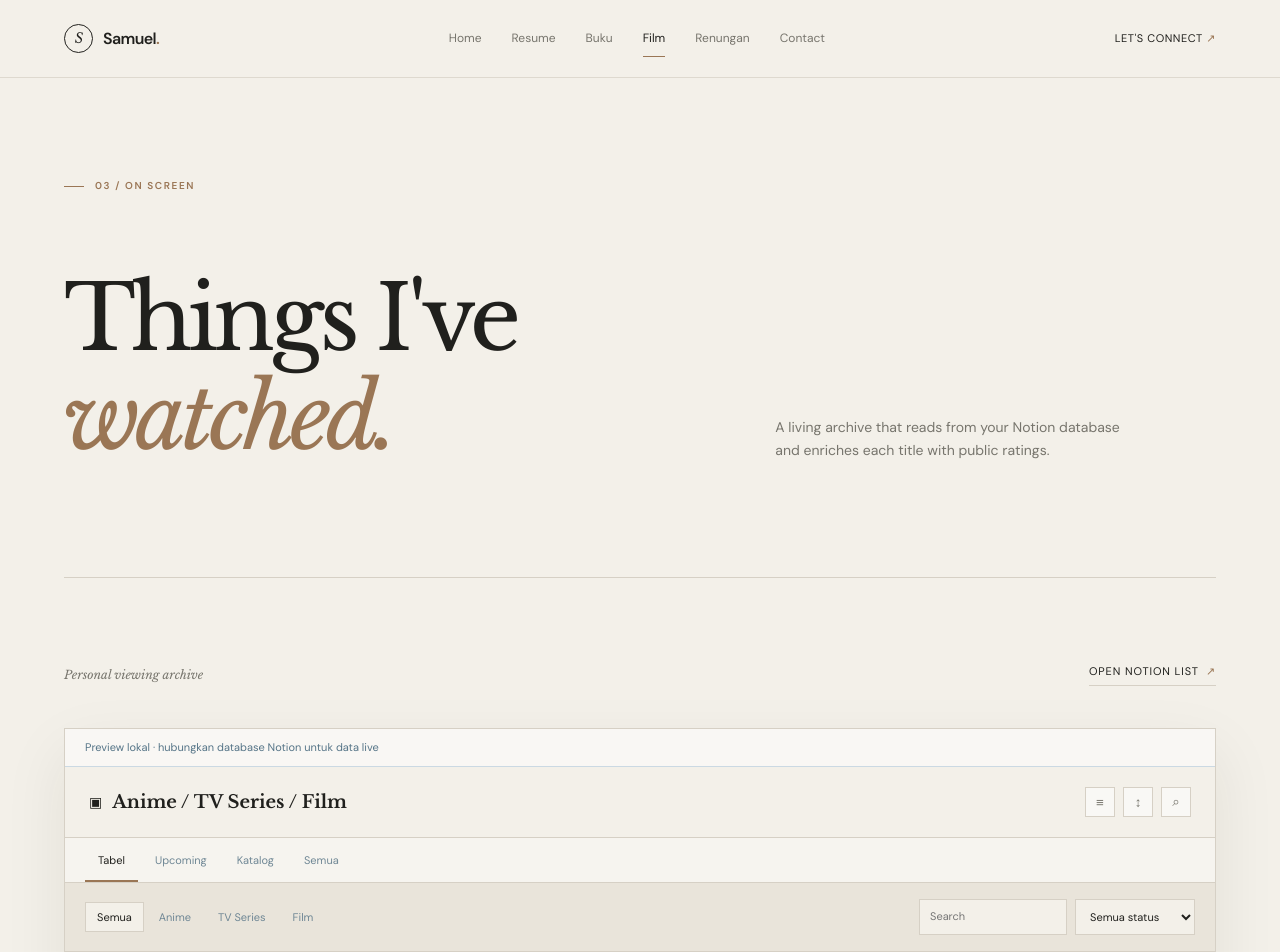
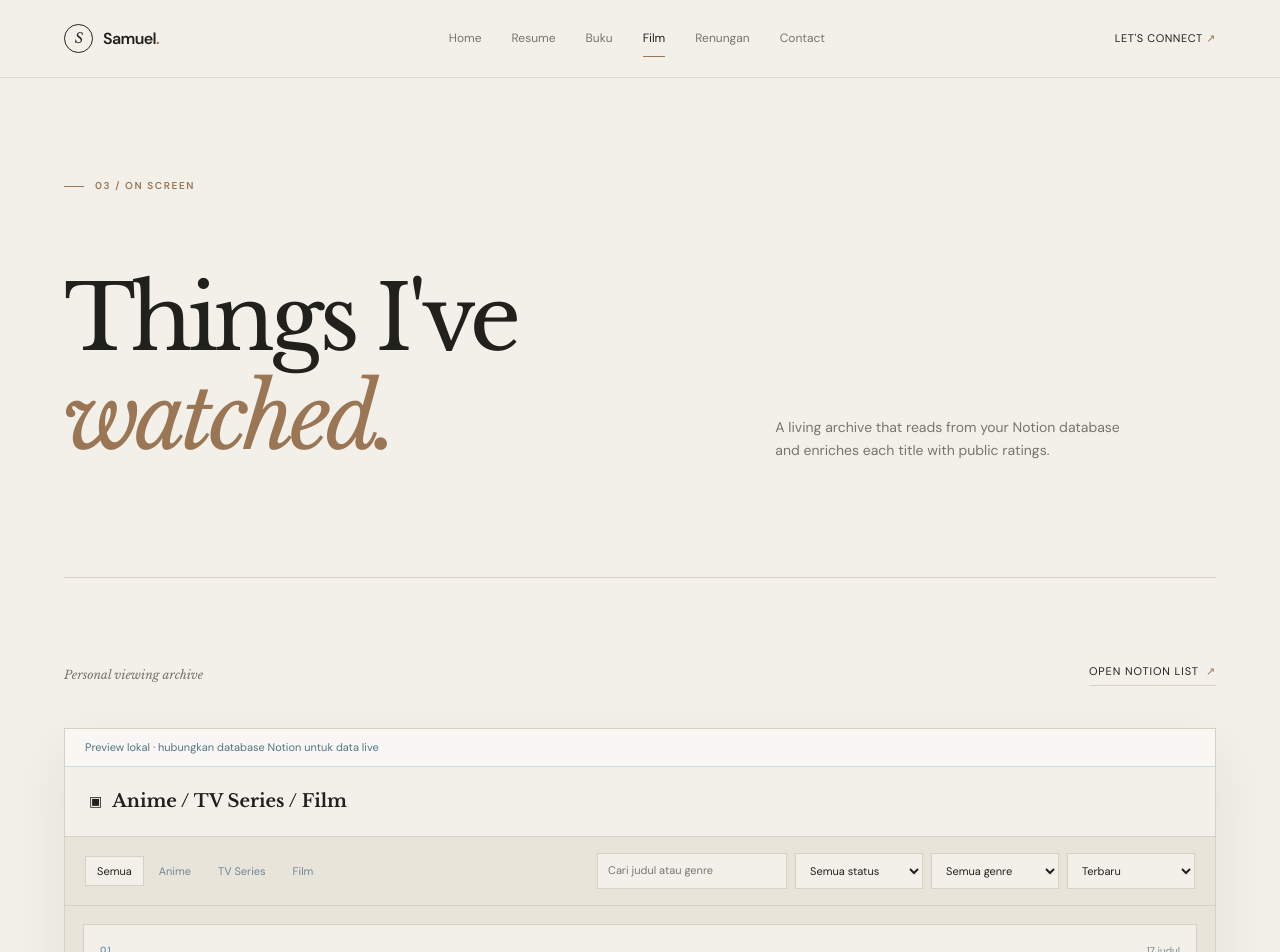
Before and after one commit to Samuel-Ararath/Resume, a Next.js app: page /film in a window 1280 px wide. Shown: the top 952 px of the page. Built offline with nearby package versions, Linux system fonts and the light colour scheme.

Commit message:
Remove Notion view tabs and add film sorting filters

```diff
--- a/components/film-archive.tsx
+++ b/components/film-archive.tsx
@@ -3,9 +3,9 @@
 import { useMemo, useState } from 'react'
 import type { Film } from '@/lib/content'
 
-const views = ['Tabel', 'Upcoming', 'Katalog', 'Semua'] as const
 const types = ['Semua', 'Anime', 'TV Series', 'Film'] as const
 const databaseTypes = ['Anime', 'TV Series', 'Film'] as const
+const sortOptions = ['Terbaru', 'Judul A–Z', 'Rating pribadi', 'Rating umum', 'Populer'] as const
 
 function RatingValue({ value }: { value: string }) {
   const stars = value.match(/⭐️?/g)?.filter(Boolean) ?? []
@@ -45,28 +45,46 @@ function FilmTable({ title, films }: { title: string; films: Film[] }) {
 }
 
 export function FilmArchive({ films, synced }: { films: Film[]; synced: boolean }) {
-  const [view, setView] = useState<(typeof views)[number]>('Tabel')
   const [type, setType] = useState<(typeof types)[number]>('Semua')
   const [query, setQuery] = useState('')
   const [status, setStatus] = useState('Semua status')
+  const [genre, setGenre] = useState('Semua genre')
+  const [sort, setSort] = useState<(typeof sortOptions)[number]>('Terbaru')
 
-  const filteredFilms = useMemo(() => films.filter((film) => {
-    const matchesType = type === 'Semua' || film.type === type
-    const matchesStatus = status === 'Semua status' || film.watchStatus === status
-    const haystack = `${film.title} ${film.genres.join(' ')}`.toLowerCase()
-    return matchesType && matchesStatus && haystack.includes(query.toLowerCase())
-  }), [films, query, status, type])
+  const genres = useMemo(() => [...new Set(films.flatMap((film) => film.genres))].sort((a, b) => a.localeCompare(b)), [films])
+  const filteredFilms = useMemo(() => {
+    const result = films.filter((film) => {
+      const matchesType = type === 'Semua' || film.type === type
+      const matchesStatus = status === 'Semua status' || film.watchStatus === status
+      const matchesGenre = genre === 'Semua genre' || film.genres.includes(genre)
+      const haystack = `${film.title} ${film.genres.join(' ')}`.toLowerCase()
+      return matchesType && matchesStatus && matchesGenre && haystack.includes(query.toLowerCase())
+    })
+    return [...result].sort((a, b) => {
+      if (sort === 'Judul A–Z') return a.title.localeCompare(b.title)
+      if (sort === 'Rating pribadi') return ratingNumber(b.rating) - ratingNumber(a.rating)
+      if (sort === 'Rating umum') return ratingNumber(b.generalRating ?? b.malRating) - ratingNumber(a.generalRating ?? a.malRating)
+      if (sort === 'Populer') return ratingNumber(b.generalRating ?? b.malRating) - ratingNumber(a.generalRating ?? a.malRating)
+      return 0
+    })
+  }, [films, genre, query, sort, status, type])
 
-  const groupedFilms = databaseTypes.map((databaseType) => ({ type: databaseType, films: filteredFilms.filter((film) => film.type === databaseType) }))
+  const visibleGroups = type === 'Semua' ? databaseTypes : [type]
+  const groupedFilms = visibleGroups.map((databaseType) => ({ type: databaseType, films: filteredFilms.filter((film) => film.type === databaseType) }))
 
   return (
     <section className="film-database" aria-label="Personal viewing database">
       <div className="database-sync-status" data-live={synced}>{synced ? 'Live dari Notion · rating diperbarui otomatis' : 'Preview lokal · hubungkan database Notion untuk data live'}</div>
-      <div className="film-database-head"><div className="database-title"><span aria-hidden="true">▣</span><strong>Anime / TV Series / Film</strong></div><div className="database-actions"><button type="button" aria-label="Filter database">≡</button><button type="button" aria-label="Sort database">↕</button><button type="button" aria-label="Search database">⌕</button></div></div>
-      <div className="film-tabs" role="tablist" aria-label="Database views">{views.map((item) => <button key={item} type="button" role="tab" aria-selected={view === item} className={view === item ? 'is-selected' : ''} onClick={() => setView(item)}>{item}</button>)}</div>
-      <div className="film-toolbar"><div className="film-filters" aria-label="Filter by type">{types.map((item) => <button key={item} type="button" className={type === item ? 'is-selected' : ''} onClick={() => setType(item)}>{item}</button>)}</div><div className="film-controls"><label className="sr-only" htmlFor="film-search">Search titles or genres</label><input id="film-search" value={query} onChange={(event) => setQuery(event.target.value)} placeholder="Search" /><label className="sr-only" htmlFor="film-status">Filter watch status</label><select id="film-status" value={status} onChange={(event) => setStatus(event.target.value)}><option>Semua status</option><option>Sudah selesai</option><option>Belum nonton</option><option>Sedang nonton</option></select></div></div>
-      {view === 'Katalog' ? <div className="film-catalog">{filteredFilms.map((film) => <article key={film.title}>{film.poster ? <img src={film.poster} alt="" className="film-cover-image" /> : <span className="film-cover" aria-hidden="true">{film.title.slice(0, 1)}</span>}<h3>{film.title}</h3><p>{film.type} · {film.generalRating ? `TMDB ${film.generalRating}` : `MAL ${film.malRating}`}</p></article>)}</div> : <div className="film-database-grid">{groupedFilms.map((group) => <FilmTable key={group.type} title={group.type} films={group.films} />)}</div>}
+      <div className="film-database-head"><div className="database-title"><span aria-hidden="true">▣</span><strong>Anime / TV Series / Film</strong></div></div>
+      <div className="film-toolbar"><div className="film-filters" role="tablist" aria-label="Pilih kategori">{types.map((item) => <button key={item} type="button" role="tab" aria-selected={type === item} className={type === item ? 'is-selected' : ''} onClick={() => setType(item)}>{item}</button>)}</div><div className="film-controls"><label className="sr-only" htmlFor="film-search">Search titles or genres</label><input id="film-search" value={query} onChange={(event) => setQuery(event.target.value)} placeholder="Cari judul atau genre" /><label className="sr-only" htmlFor="film-status">Filter watch status</label><select id="film-status" value={status} onChange={(event) => setStatus(event.target.value)}><option>Semua status</option><option>Sudah selesai</option><option>Belum nonton</option><option>Sedang nonton</option></select><label className="sr-only" htmlFor="film-genre">Filter genre</label><select id="film-genre" value={genre} onChange={(event) => setGenre(event.target.value)}><option>Semua genre</option>{genres.map((item) => <option key={item}>{item}</option>)}</select><label className="sr-only" htmlFor="film-sort">Urutkan</label><select id="film-sort" value={sort} onChange={(event) => setSort(event.target.value as (typeof sortOptions)[number])}>{sortOptions.map((item) => <option key={item}>{item}</option>)}</select></div></div>
+      <div className="film-database-grid">{groupedFilms.map((group) => <FilmTable key={group.type} title={group.type} films={group.films} />)}</div>
       <p className="database-footnote">Menampilkan {filteredFilms.length} dari {films.length} judul · {synced ? 'data live dari Notion.' : 'data fallback lokal sementara.'}</p>
     </section>
   )
 }
+
+function ratingNumber(value: string) {
+  const number = Number.parseFloat(value.replace(',', '.'))
+  if (Number.isFinite(number)) return number
+  return (value.match(/⭐/g) ?? []).length
+}
--- a/lib/film-sync.ts
+++ b/lib/film-sync.ts
@@ -38,7 +38,7 @@ function asType(databaseTitle: string): Film['type'] {
 function toFilm(page: NotionPage, databaseTitle: string): Film | null {
   const properties = page.properties ?? {}
   const title = propertyValue(properties, ['Title', 'Name', 'Judul'])
-  if (!title) return null
+  if (!title || /^season\s*\d+$/i.test(title.trim())) return null
   const type = asType(databaseTitle)
   const rating = propertyValue(properties, ['valutation', 'valuation', 'rating pribadi', 'personal rating', 'my rating'])
   const genreProperty = findProperty(properties, ['Genre', 'Genres'])
```
Also changed, not shown: app/globals.css.
